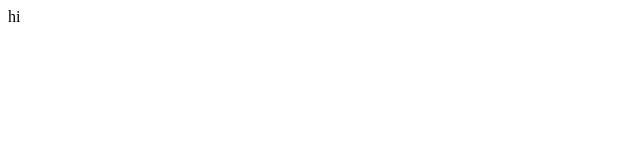
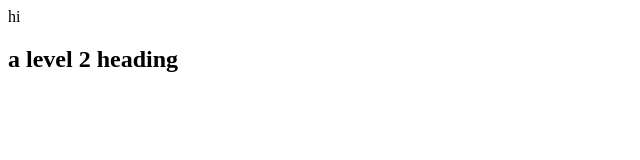
Before and after one commit to AnasSaifeee/gitTraining, a plain HTML site: page index.html in a window 1280 px wide. Shown: the whole page, without its empty margins (0-640 px from the left). Drawn offline with Linux system fonts and the light colour scheme.

Commit message:
added some more content in index file

```diff
--- a/index.html
+++ b/index.html
@@ -8,5 +8,6 @@
 </head>
 <body>
     hi
+    <h2>a level 2 heading</h2>
 </body>
 </html>
```
